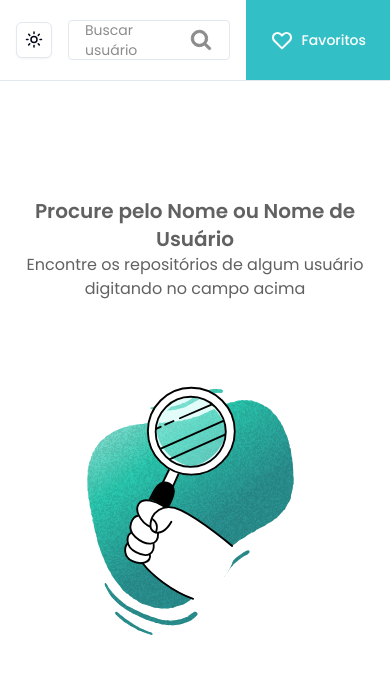
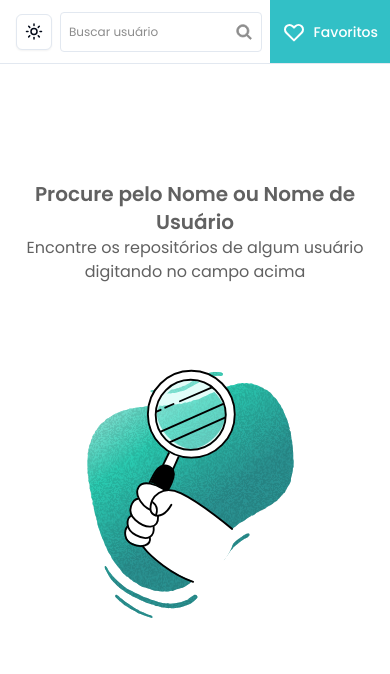
Before and after one commit to HigorDenomar/repo-explorer, a React (Vite) app: page / in a window 390 px wide. Shown: the top 674 px of the page. Built offline with nearby package versions, Linux system fonts and the light colour scheme; no server answers.

Commit message:
style: header item sizes

```diff
--- a/src/components/header.tsx
+++ b/src/components/header.tsx
@@ -7,14 +7,14 @@ import { ToggleTheme } from './toggle-theme';
 export function Header() {
 
   return (
-    <header className='sticky inset-0 z-10 bg-white dark:bg-black flex justify-between min-h-20 border-b pl-4'>
+    <header className='sticky inset-0 z-10 bg-white dark:bg-black flex gap-2 sm:gap-4 justify-between min-h-16 sm:min-h-20 border-b pl-4'>
       <ToggleTheme />
 
       <SearchForm />
 
       <Link
         to='/favoritos'
-        className='flex items-center justify-center gap-2 bg-primary px-6 text-white text-sm font-medium'
+        className='flex items-center justify-center gap-2 bg-primary px-3 sm:px-6 text-white text-sm font-medium'
       >
         <HiOutlineHeart size={24} />
 
--- a/src/components/search-form.tsx
+++ b/src/components/search-form.tsx
@@ -33,10 +33,10 @@ export function SearchForm() {
     <>
       <div
         onClick={() => setInputOpen(true)}
-        className="flex items-center border cursor-text rounded px-4 my-5 mx-4 h-10 w-full max-w-2xl"
+        className="flex items-center self-center border cursor-text rounded px-2 sm:px-4 h-10 w-full max-w-2xl"
         data-testid='search-input'
       >
-        <p className='text-gray-500 text-sm mr-auto'>
+        <p className='text-gray-500 text-xs mr-auto sm:text-sm'>
           {search ? search : (isLoading || isFetching) ? 'Buscando...' : 'Buscar usuário'}
         </p>
 
@@ -44,11 +44,11 @@ export function SearchForm() {
           <span className="text-xs">⌘</span>K
         </kbd>
 
-        <div aria-label='search-icon' className='pl-3 text-gray-500'>
+        <div aria-label='search-icon' className='pl-1 sm:pl-3 text-gray-500'>
           {isFetching ? (
             <ImSpinner2 size={20} className='animate-spin' />
           ) : (
-            <IoSearch size={24} strokeWidth={20} />
+            <IoSearch className='text-lg sm:text-2xl' strokeWidth={20} />
           )}
         </div>
       </div>
```
